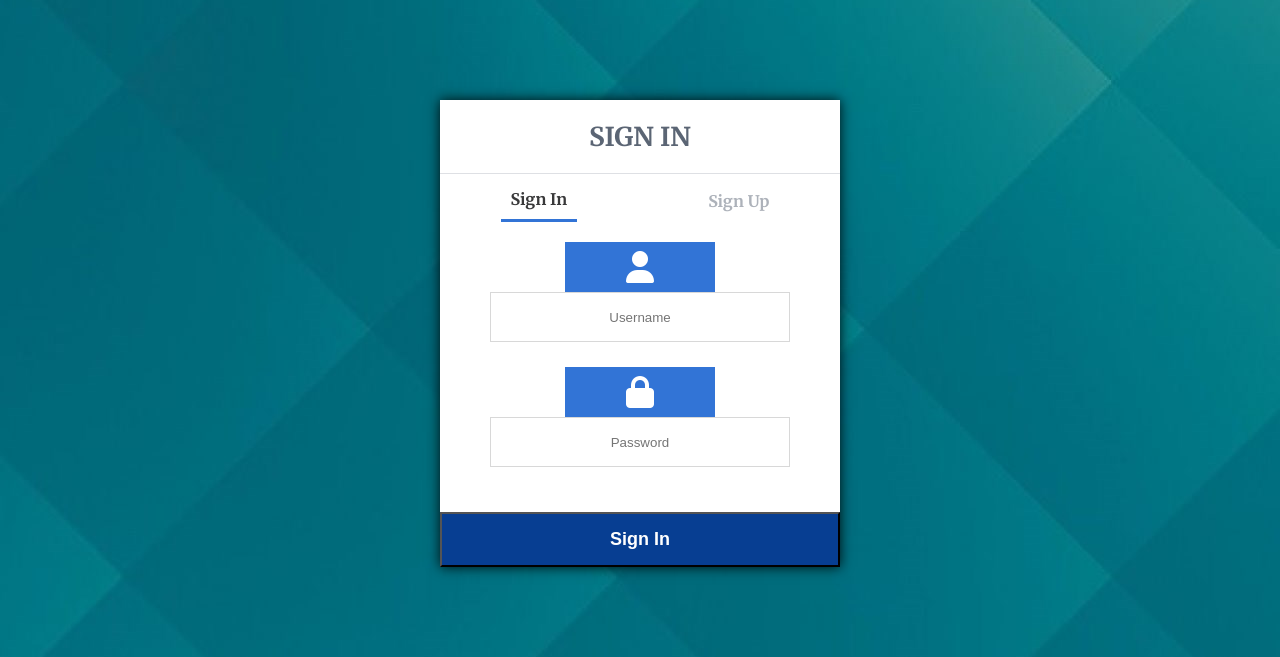
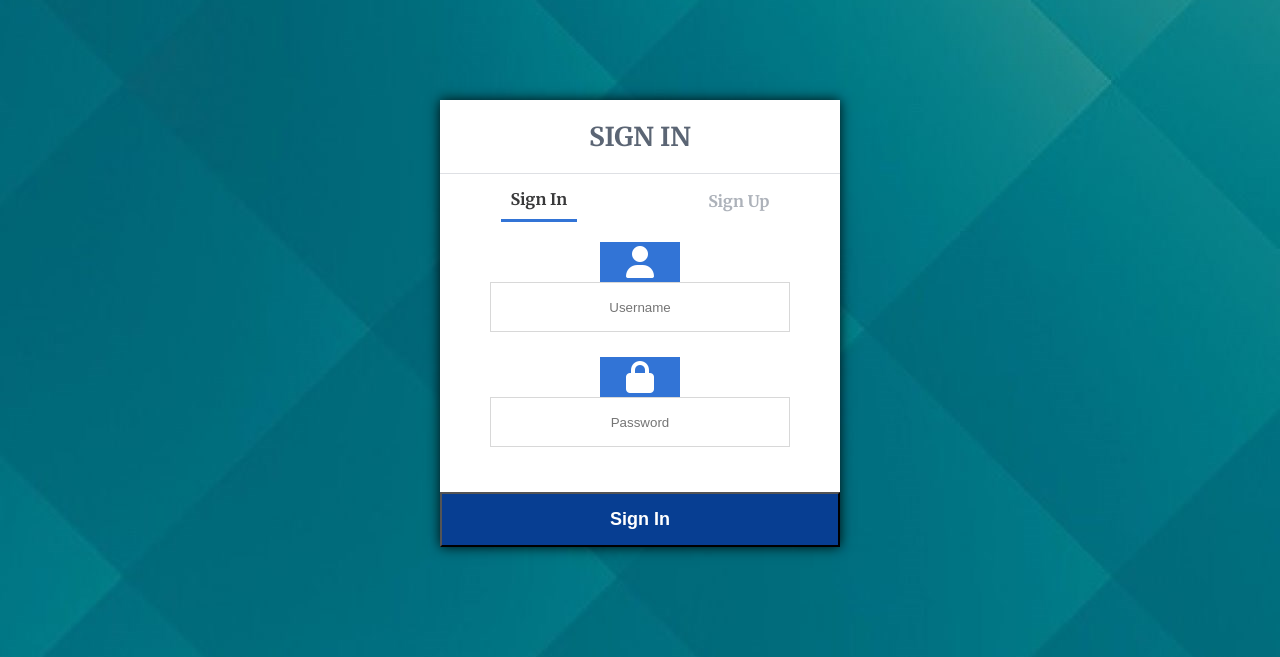
Before and after one commit to zafalex88/flask_test_platform, a Flask app: page / in a window 1280 px wide. Shown: the part 40-697 px from the top of the page. Run offline with Flask 2, Linux system fonts and the light colour scheme; some libraries are stand-ins or nearby versions; some web fonts are replaced.

Commit message:
Update style.css

```diff
--- a/static/style.css
+++ b/static/style.css
@@ -88,8 +88,8 @@ body {
 .loginform label,
 .registrationform label {
     display: flex;
-    width: 150px;
-    height: 50px;
+    width: 80px;
+    height: 40px;
     background-color: #3274d6;
     color: #ffffff;
 }
```
